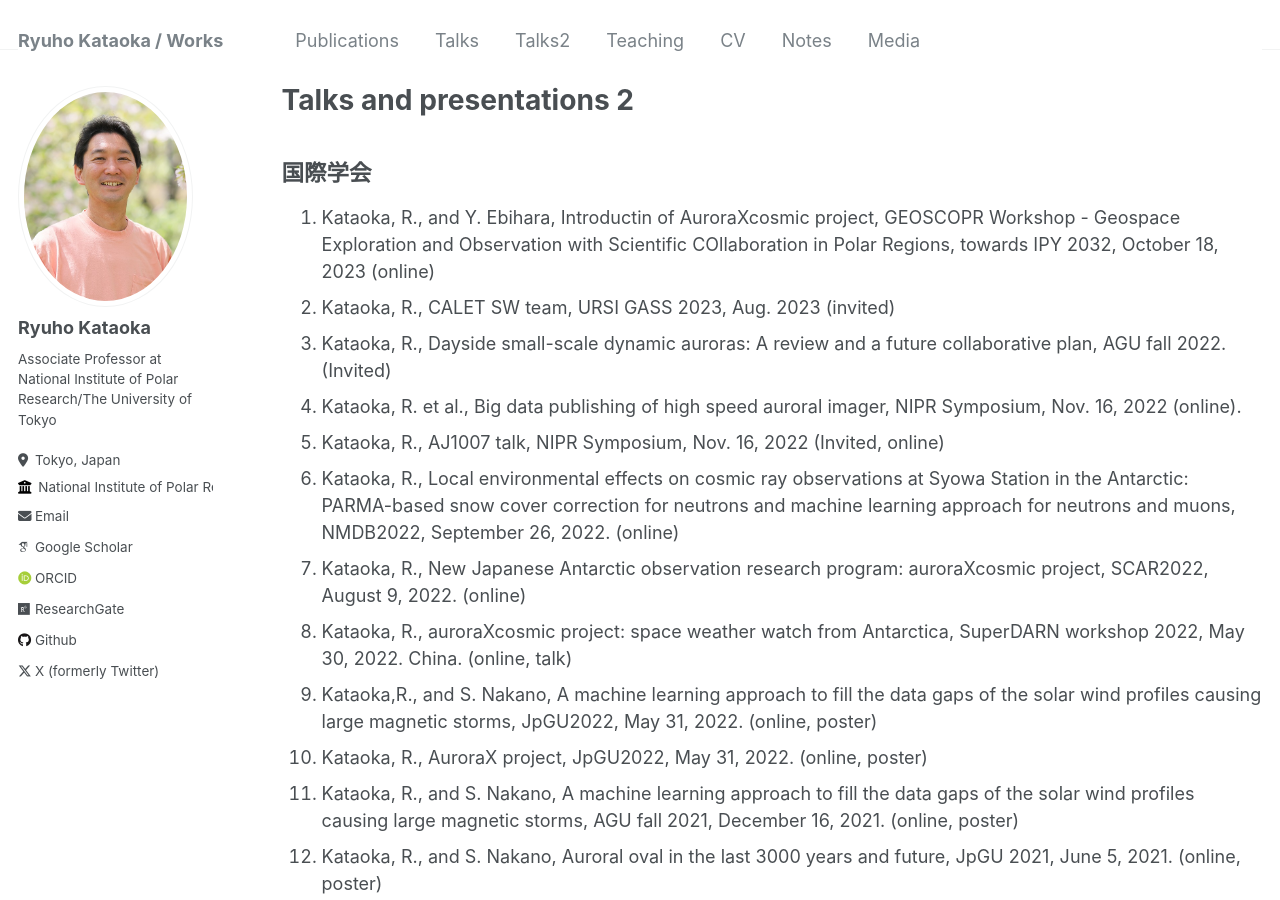
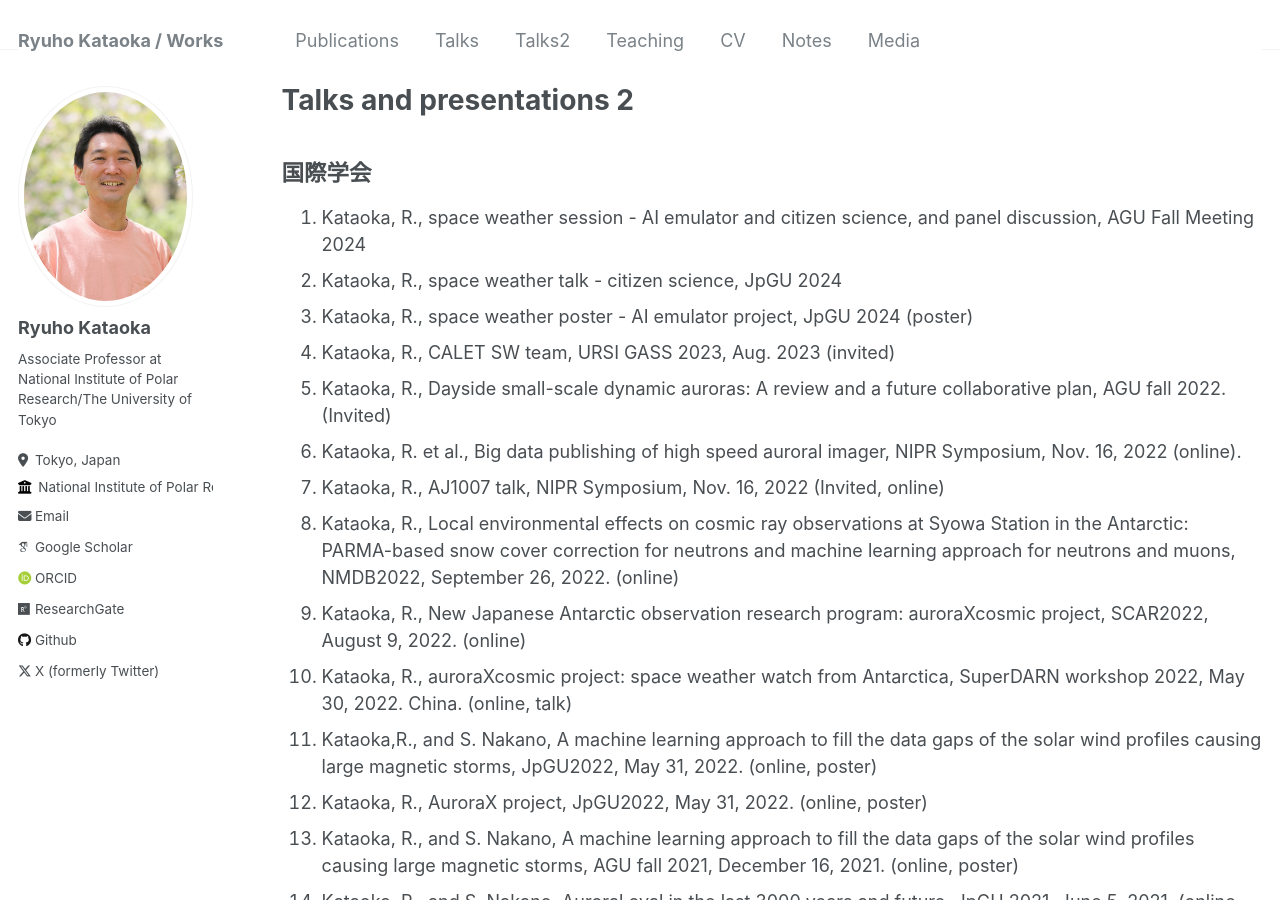
Before and after one commit to ryuhokataoka/ryuhokataoka.github.io, a Jekyll site: the page built from _pages/talks2.md, in a window 1280 px wide and 900 px high. Built offline with Jekyll 4.4.1, drawn with Linux system fonts in a browser that asks for light colours; some web fonts are replaced; some of the changed text lies outside the part shown.

Commit message:
Update talks2.md

```diff
--- a/_pages/talks2.md
+++ b/_pages/talks2.md
@@ -7,7 +7,9 @@ author_profile: true
 
 国際学会
 ----
-1. Kataoka, R., and Y. Ebihara, Introductin of AuroraXcosmic project, GEOSCOPR Workshop - Geospace Exploration and Observation with Scientific COllaboration in Polar Regions, towards IPY 2032, October 18, 2023 (online)
+1. Kataoka, R., space weather session - AI emulator and citizen science, and panel discussion, AGU Fall Meeting 2024
+1. Kataoka, R., space weather talk - citizen science, JpGU 2024
+1. Kataoka, R., space weather poster - AI emulator project, JpGU 2024 (poster)
 1. Kataoka, R., CALET SW team, URSI GASS 2023, Aug. 2023 (invited)
 1. Kataoka, R., Dayside small-scale dynamic auroras: A review and a future collaborative plan, AGU fall 2022. (Invited)
 1. Kataoka, R. et al., Big data publishing of high speed auroral imager, NIPR Symposium, Nov. 16, 2022 (online).
@@ -115,6 +117,8 @@ author_profile: true
 
 国内学会
 ----
+1. 片岡龍峰, 市民科学, データ科学セッション, 2024 SGEPSS（招待講演）
+1. 片岡龍峰, 5月磁気嵐と8月磁気嵐のオーロラ比較, 磁気嵐特別セッション, 2024 SGEPSS（招待講演）
 1. 片岡龍峰, オーロラ電流系予測エミュレータの開発, 人工知能学会, 2023/6/8（招待講演）
 1. 片岡龍峰, 中平聡, 鳥居正二, ISS搭載CALETによるRelativistic Electron Precipitationの研究とデータ公開, 宇宙科学シンポジウム, 2023/1/5-6（オンライン, poster）
 1. 片岡龍峰, 宇宙天気研究と機械学習の現状や今後の展望, 第152回 地球電磁気･地球惑星圏学会 総会・講演会（2022年 秋学会）, 2022年11月3-7日.（オンライン, 招待講演）
```
